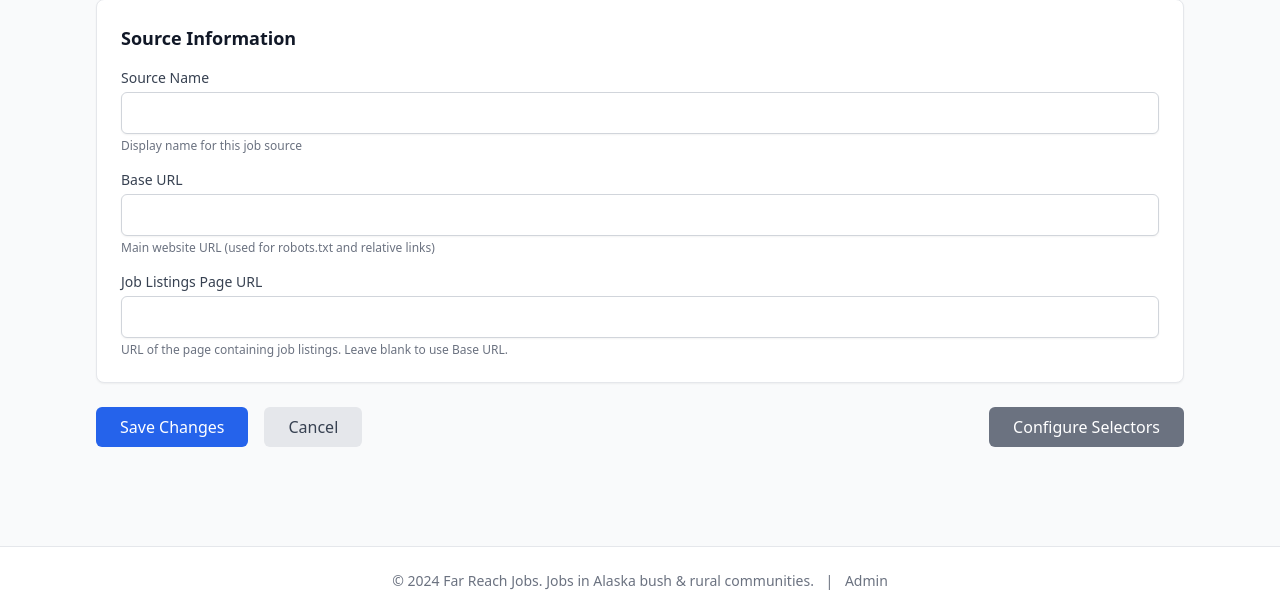
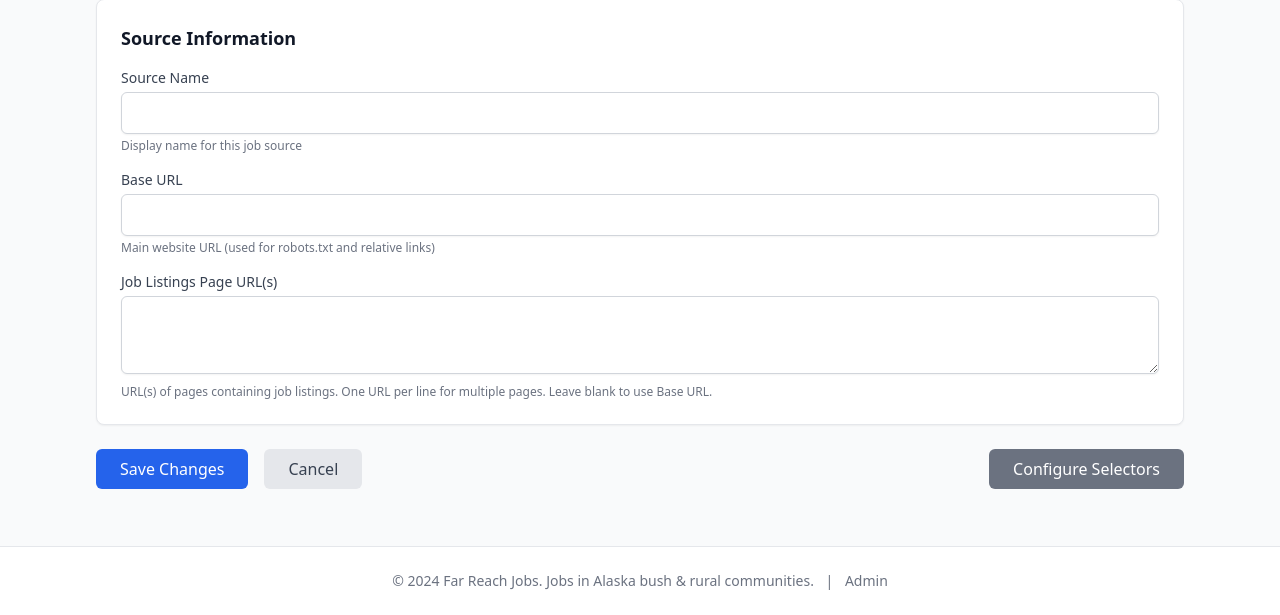
Before and after one commit to mbuckingham74/Far-Reach-Jobs, a FastAPI app: template backend/app/templates/admin/edit_source.html in a window 1280 px wide. Shown: the part 185-800 px from the top of the page. Run offline with FastAPI, Linux system fonts and the light colour scheme; the template is opened without the code that fills it, so the values that code supplies are empty; some libraries are stand-ins or nearby versions.

Commit message:
Fix edit_source.html and AI analyze for multiple URLs
- Change listing_url input to textarea in edit_source.html to match
  configure_source.html (fixes form validation error with newlines)
- Update AI analyze endpoint to use first listing URL when multiple
  are configured

🤖 Generated with [Claude Code](https://claude.com/claude-code)

Co-Authored-By: Claude <noreply@anthropic.com>

```diff
--- a/backend/app/templates/admin/edit_source.html
+++ b/backend/app/templates/admin/edit_source.html
@@ -44,10 +44,10 @@
                 <p class="text-xs text-gray-500 dark:text-gray-400 mt-1">Main website URL (used for robots.txt and relative links)</p>
             </div>
             <div>
-                <label for="listing_url" class="block text-sm font-medium text-gray-700 dark:text-gray-300 mb-1">Job Listings Page URL</label>
-                <input type="url" id="listing_url" name="listing_url" value="{{ source.listing_url or '' }}" placeholder="{{ source.base_url }}"
-                       class="w-full px-3 py-2 border border-gray-300 dark:border-gray-600 rounded-md shadow-sm focus:ring-2 focus:ring-primary-500 focus:border-primary-500 bg-white dark:bg-gray-700 dark:text-white dark:placeholder-gray-500">
-                <p class="text-xs text-gray-500 dark:text-gray-400 mt-1">URL of the page containing job listings. Leave blank to use Base URL.</p>
+                <label for="listing_url" class="block text-sm font-medium text-gray-700 dark:text-gray-300 mb-1">Job Listings Page URL(s)</label>
+                <textarea id="listing_url" name="listing_url" rows="3" placeholder="{{ source.base_url }}"
+                       class="w-full px-3 py-2 border border-gray-300 dark:border-gray-600 rounded-md shadow-sm focus:ring-2 focus:ring-primary-500 focus:border-primary-500 bg-white dark:bg-gray-700 dark:text-white dark:placeholder-gray-500 font-mono text-sm">{{ source.listing_url or '' }}</textarea>
+                <p class="text-xs text-gray-500 dark:text-gray-400 mt-1">URL(s) of pages containing job listings. One URL per line for multiple pages. Leave blank to use Base URL.</p>
             </div>
         </div>
     </div>
```
Also changed, not shown: backend/app/routers/admin.py (+5 -2 lines).
